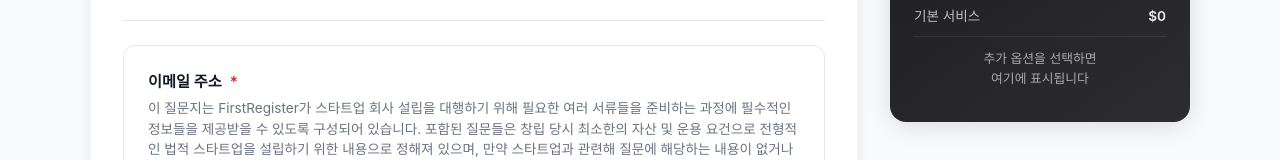
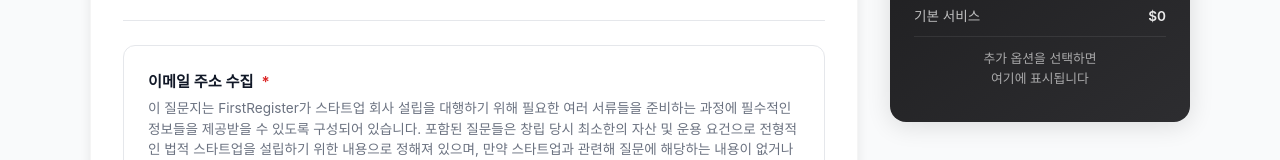
Before and after one commit to VPLG-syjun/Formation-Questionnaire, a React (Vite) app in the folder client/: page / in a window 1280 px wide. Shown: the part 222-382 px from the top of the page. Built offline with nearby package versions, Linux system fonts and the light colour scheme; the HTML template or start-up script is replaced by a standard one; a web font is replaced by a local one.

Commit message:
Update questions.ts

```diff
--- a/client/src/data/questions.ts
+++ b/client/src/data/questions.ts
@@ -11,7 +11,7 @@ export const questionSections: QuestionSection[] = [
       {
         id: 'email',
         type: 'email',
-        text: '이메일 주소',
+        text: '이메일 주소 수집',
         description: '이 질문지는 FirstRegister가 스타트업 회사 설립을 대행하기 위해 필요한 여러 서류들을 준비하는 과정에 필수적인 정보들을 제공받을 수 있도록 구성되어 있습니다.\n\n포함된 질문들은 창립 당시 최소한의 자산 및 운용 요건으로 전형적인 법적 스타트업을 설립하기 위한 내용으로 정해져 있으며, 만약 스타트업과 관련해 질문에 해당하는 내용이 없거나 답변하기 어려울 경우 "N/A"로 응답하여 주시거나 필수 질문이 아닐 경우 공란으로 두셔도 괜찮습니다.\n\nFirstRegister는 여기 기재하시는 Email 주소를 이용해 질문지 내용에 대한 확인을 드리고, Invoice를 발행할 예정입니다. 반드시 정확한 주 Email 주소를 기입하여 주시기 바랍니다.',
         placeholder: 'example@email.com',
         required: true,
```
